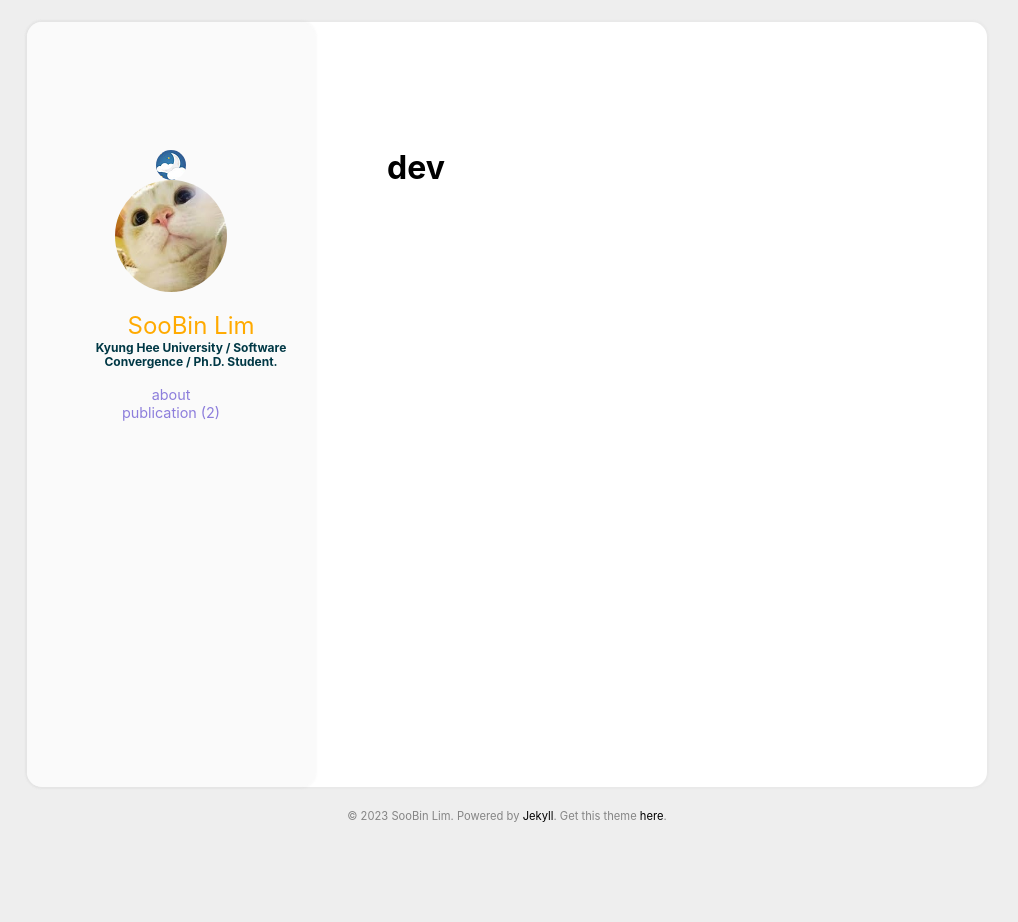
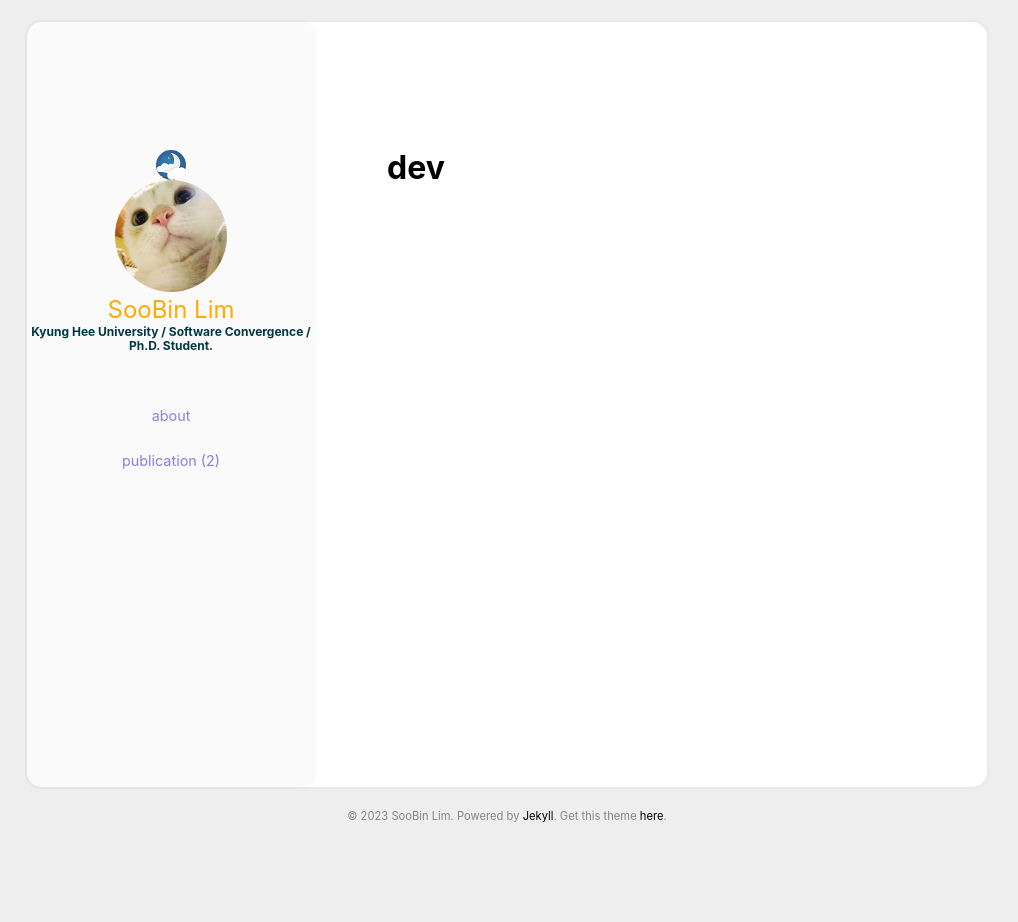
Before and after one commit to dnpcs12/dnpcs.github.io, a Jekyll site: the page built from categories/dev.html, in a window 1280 px wide. Shown: the whole page, without its empty margins (133-1151 px from the left). Built offline with Jekyll 4.4.1, drawn with Linux system fonts in a browser that asks for light colours.

Commit message:
mobile header margin

```diff
--- a/_includes/header.html
+++ b/_includes/header.html
@@ -8,11 +8,10 @@
     <a class="header_circle" href="{{ '/' | relative_url }}">
       <img src="{{ site.user.pic | relative_url }}" alt="{{ site.user.picAlt }}">
     </a>
-    <ul>
-      <span class="header_name">{{ site.user.name }}</span>
-      <span class="header_job">{{ site.user.job }}</span>
-      <span class="header_mes">{{ site.user.message }}</span>
-    </ul>
+    <span class="header_name">{{ site.user.name }}</span>
+    <span class="header_job">{{ site.user.job }}</span>
+    <span class="header_mes">{{ site.user.message }}</span>
+
     <nav class="nav">
       {% if site.user.aboutme %}
       <ul class="nav_list">
--- a/assets/css/main.scss
+++ b/assets/css/main.scss
@@ -354,7 +354,7 @@ img {
 .header_job {
     display: block;
     margin-top: .1rem;
-    margin-bottom: .1rem;
+    margin-bottom: 20pt;
     color: var(--job_font);
     font-size: 0.75em;
     font-weight: 700;
@@ -432,6 +432,7 @@ img {
 }
 
 .nav_item {
+    margin-top: 20pt;
     display: inline-block;
     *display: inline;
     zoom: 1;
```
